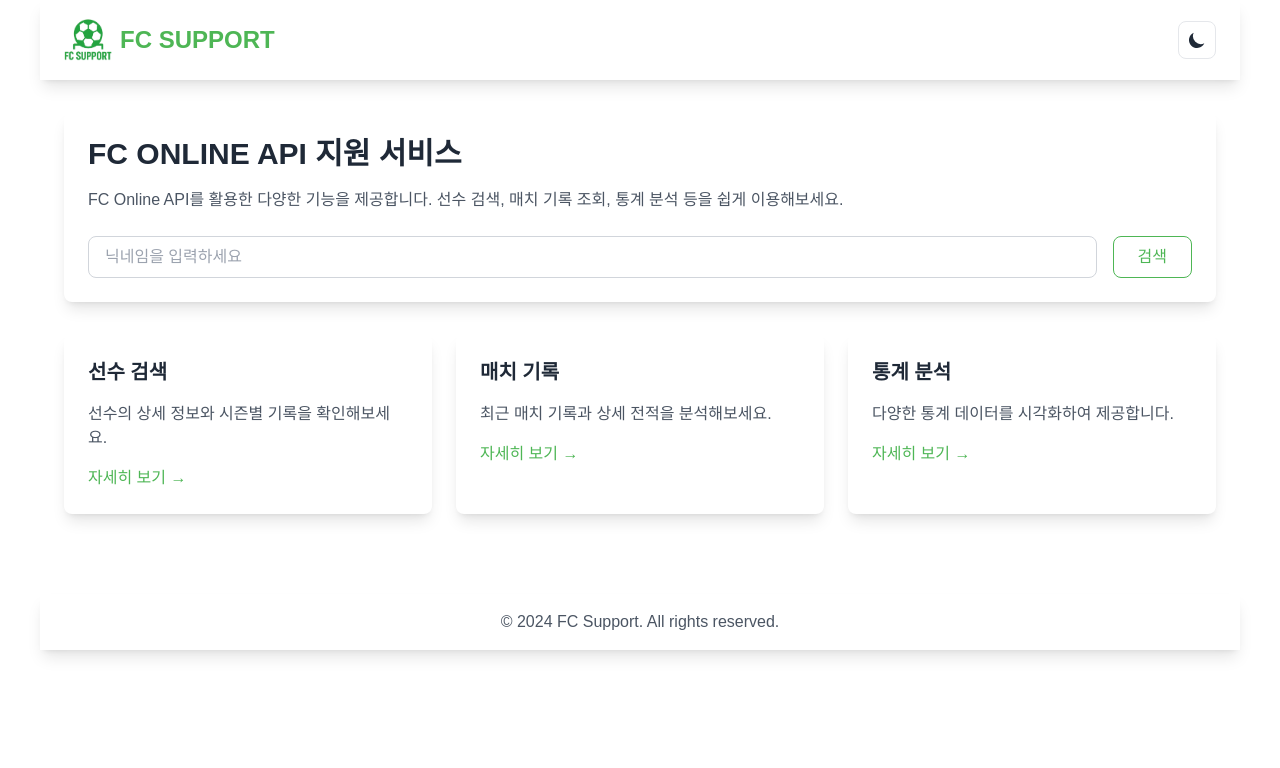
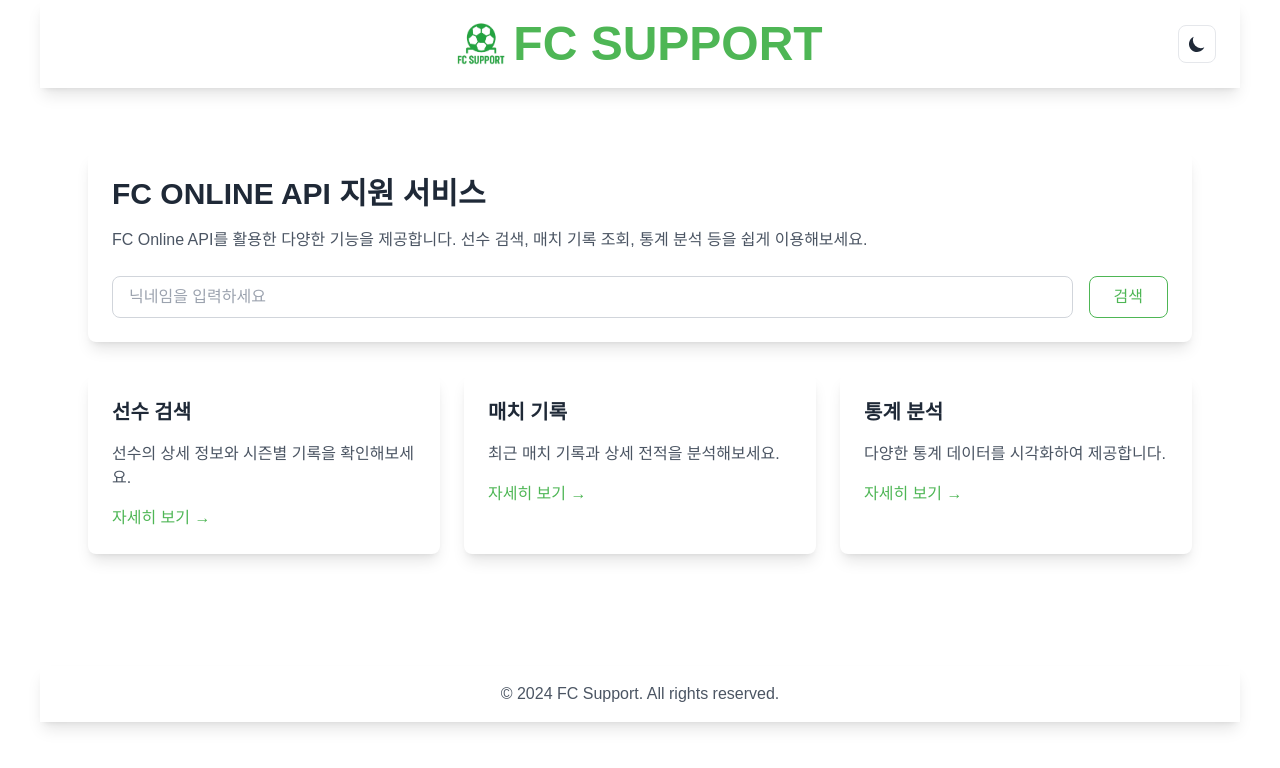
Before and after one commit to KinngH0/fc-support, a Flask app: page / in a window 1280 px wide. Shown: the top 768 px of the page. Run offline with Flask 3, Linux system fonts and the light colour scheme; some libraries are stand-ins or nearby versions.

Commit message:
UI 개선: 다크모드 디자인 개선 및 로고 중앙 정렬

```diff
--- a/templates/index.html
+++ b/templates/index.html
@@ -33,18 +33,18 @@
     <link rel="stylesheet" href="{{ url_for('static', filename='css/style.css') }}">
     <script src="https://cdn.jsdelivr.net/npm/heroicons@2.0.18/24/outline/index.min.js"></script>
 </head>
-<body class="bg-white dark:bg-[#1E1E1E] transition-colors duration-200">
+<body class="bg-white dark:bg-[#0F172A] transition-colors duration-200">
     <div class="max-w-[1200px] mx-auto">
-        <nav class="bg-white dark:bg-[#111827] shadow-lg relative">
-            <div class="px-6 py-4">
-                <div class="flex items-center">
-                    <div class="flex items-center flex-1">
+        <nav class="bg-white dark:bg-[#1E293B] shadow-lg relative w-full">
+            <div class="px-6 py-2">
+                <div class="flex items-center justify-center">
+                    <div class="flex items-center">
                         <img src="{{ url_for('static', filename='images/logo.png') }}" alt="FC Support Logo" class="w-auto" style="height: 3rem;">
-                        <div class="text-2xl font-bold ml-2" style="color: rgb(78, 182, 85)">FC SUPPORT</div>
+                        <div class="text-[3rem] font-bold ml-2 text-[rgb(78,182,85)] dark:text-[rgb(78,182,85)]">FC SUPPORT</div>
                     </div>
                 </div>
             </div>
-            <button id="theme-toggle" class="absolute right-0 top-1/2 -translate-y-1/2 p-2 rounded-lg bg-white hover:bg-gray-100 dark:bg-[#111827] dark:hover:bg-gray-800 flex items-center justify-center border border-gray-200 dark:border-gray-700 mr-6">
+            <button id="theme-toggle" class="absolute right-0 top-1/2 -translate-y-1/2 p-2 rounded-lg bg-white hover:bg-gray-100 dark:bg-[#1E293B] dark:hover:bg-[#2D3B4F] flex items-center justify-center border border-gray-200 dark:border-gray-700 mr-6">
                 <!-- 라이트 모드 아이콘 (달) -->
                 <svg class="w-5 h-5 dark:hidden text-gray-800" fill="currentColor" viewBox="0 0 20 20" xmlns="http://www.w3.org/2000/svg">
                     <path d="M17.293 13.293A8 8 0 016.707 2.707a8.001 8.001 0 1010.586 10.586z"/>
@@ -56,9 +56,9 @@
             </button>
         </nav>
 
-        <main class="container mx-auto px-6 py-8">
-            <div class="bg-white dark:bg-[#111827] rounded-lg shadow-lg p-6 mb-8">
-                <h1 class="text-3xl font-bold text-gray-800 dark:text-white mb-4">FC ONLINE API 지원 서비스</h1>
+        <main class="container mx-auto px-12 py-16">
+            <div class="bg-white dark:bg-[#1E293B] rounded-lg shadow-lg p-6 mb-8">
+                <h1 class="text-3xl font-bold text-gray-800 dark:text-gray-100 mb-4">FC ONLINE API 지원 서비스</h1>
                 <p class="text-gray-600 dark:text-gray-300 mb-4">
                     FC Online API를 활용한 다양한 기능을 제공합니다. 선수 검색, 매치 기록 조회, 통계 분석 등을 쉽게 이용해보세요.
                 </p>
@@ -66,9 +66,9 @@
                     <form class="flex space-x-4">
                         <input type="text"
                                placeholder="닉네임을 입력하세요"
-                               class="flex-1 px-4 py-2 border border-gray-300 dark:border-gray-600 rounded-lg focus:outline-none focus:border-[rgb(78,182,85)] dark:focus:border-[rgb(78,182,85)] dark:bg-gray-800 dark:text-white">
+                               class="flex-1 px-4 py-2 border border-gray-300 dark:border-gray-600 rounded-lg focus:outline-none focus:border-[rgb(78,182,85)] dark:focus:border-[rgb(78,182,85)] dark:bg-[#2D3B4F] dark:text-white">
                         <button type="submit"
-                                class="px-6 py-2 bg-white hover:bg-gray-100 dark:bg-[#111827] dark:hover:bg-gray-800 text-[rgb(78,182,85)] border border-[rgb(78,182,85)] rounded-lg transition-colors">
+                                class="px-6 py-2 bg-white hover:bg-gray-100 dark:bg-[#2D3B4F] dark:hover:bg-[#374357] text-[rgb(78,182,85)] border border-[rgb(78,182,85)] rounded-lg transition-colors">
                             검색
                         </button>
                     </form>
@@ -76,25 +76,25 @@
             </div>
 
             <div class="grid md:grid-cols-2 lg:grid-cols-3 gap-6">
-                <div class="bg-white dark:bg-[#111827] rounded-lg shadow-lg p-6 transition-transform hover:scale-105">
-                    <h2 class="text-xl font-semibold text-gray-800 dark:text-white mb-4">선수 검색</h2>
+                <div class="bg-white dark:bg-[#1E293B] rounded-lg shadow-lg p-6 transition-transform hover:scale-105">
+                    <h2 class="text-xl font-semibold text-gray-800 dark:text-gray-100 mb-4">선수 검색</h2>
                     <p class="text-gray-600 dark:text-gray-300">선수의 상세 정보와 시즌별 기록을 확인해보세요.</p>
                     <a href="#" class="mt-4 inline-block text-[rgb(78,182,85)] hover:text-[rgb(60,150,70)] dark:text-[rgb(78,182,85)] dark:hover:text-[rgb(60,150,70)]">자세히 보기 →</a>
                 </div>
-                <div class="bg-white dark:bg-[#111827] rounded-lg shadow-lg p-6 transition-transform hover:scale-105">
-                    <h2 class="text-xl font-semibold text-gray-800 dark:text-white mb-4">매치 기록</h2>
+                <div class="bg-white dark:bg-[#1E293B] rounded-lg shadow-lg p-6 transition-transform hover:scale-105">
+                    <h2 class="text-xl font-semibold text-gray-800 dark:text-gray-100 mb-4">매치 기록</h2>
                     <p class="text-gray-600 dark:text-gray-300">최근 매치 기록과 상세 전적을 분석해보세요.</p>
                     <a href="#" class="mt-4 inline-block text-[rgb(78,182,85)] hover:text-[rgb(60,150,70)] dark:text-[rgb(78,182,85)] dark:hover:text-[rgb(60,150,70)]">자세히 보기 →</a>
                 </div>
-                <div class="bg-white dark:bg-[#111827] rounded-lg shadow-lg p-6 transition-transform hover:scale-105">
-                    <h2 class="text-xl font-semibold text-gray-800 dark:text-white mb-4">통계 분석</h2>
+                <div class="bg-white dark:bg-[#1E293B] rounded-lg shadow-lg p-6 transition-transform hover:scale-105">
+                    <h2 class="text-xl font-semibold text-gray-800 dark:text-gray-100 mb-4">통계 분석</h2>
                     <p class="text-gray-600 dark:text-gray-300">다양한 통계 데이터를 시각화하여 제공합니다.</p>
                     <a href="#" class="mt-4 inline-block text-[rgb(78,182,85)] hover:text-[rgb(60,150,70)] dark:text-[rgb(78,182,85)] dark:hover:text-[rgb(60,150,70)]">자세히 보기 →</a>
                 </div>
             </div>
         </main>
 
-        <footer class="bg-white dark:bg-[#111827] text-gray-600 dark:text-gray-400 mt-12 shadow-lg">
+        <footer class="bg-white dark:bg-[#1E293B] text-gray-600 dark:text-gray-400 mt-12 shadow-lg">
             <div class="container mx-auto px-6 py-4">
                 <p class="text-center">© 2024 FC Support. All rights reserved.</p>
             </div>
```
